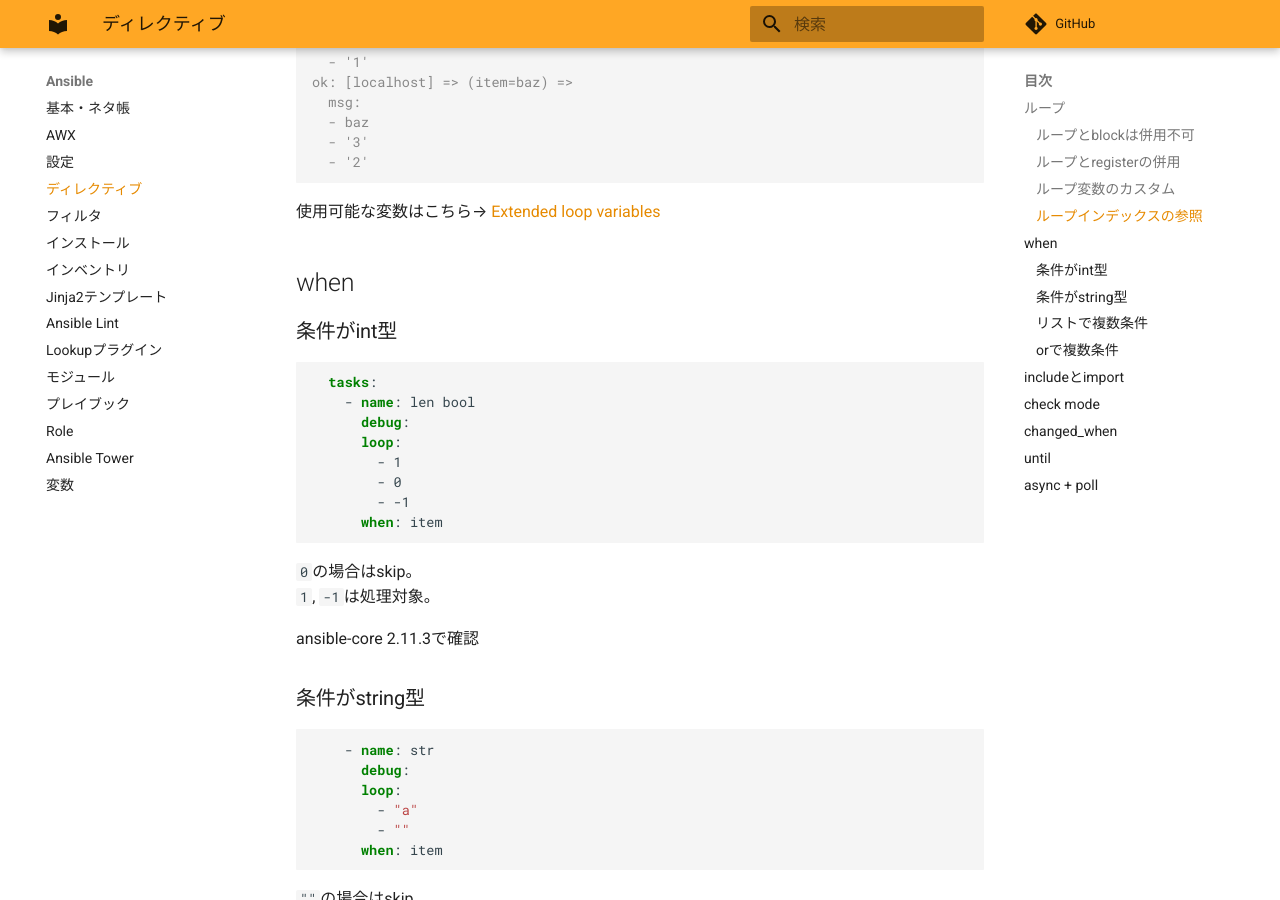
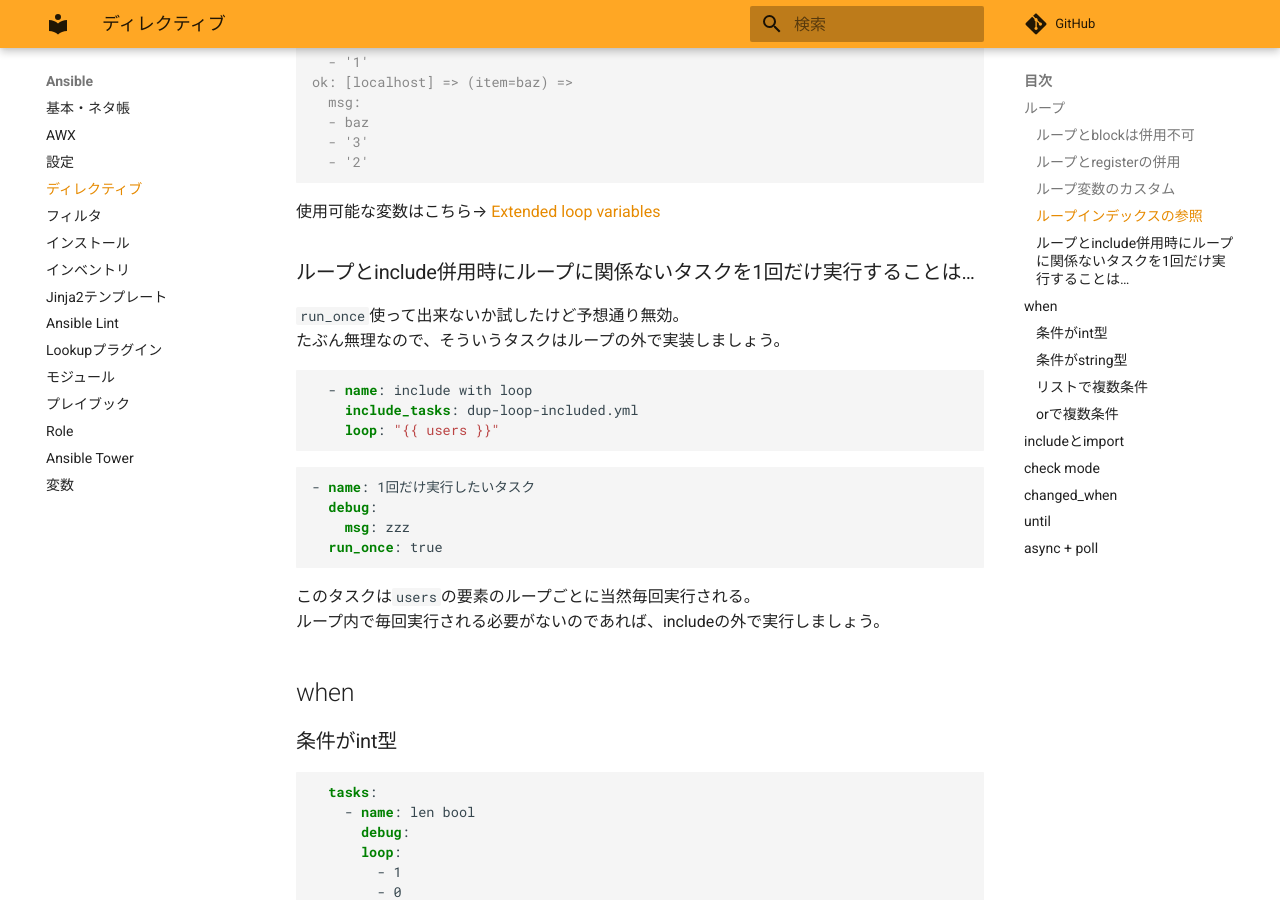
Before and after one commit to zaki-lknr/docs, an MkDocs documentation site: the page built from docs/Ansible/directives.md, in a window 1280 px wide and 900 px high, scrolled down 3477 px. Built offline with MkDocs 1.6.1 and Material for MkDocs 9.7.7, drawn with Linux system fonts in a browser that asks for light colours; comment, search, counter and statistics services are not loaded.

Commit message:
add: ansible/directive: loop+includeとrun_onceは無効であることのメモ

````diff
--- a/docs/Ansible/directives.md
+++ b/docs/Ansible/directives.md
@@ -173,6 +173,27 @@ ok: [localhost] => (item=baz) =>
 
 使用可能な変数はこちら→ [Extended loop variables](https://docs.ansible.com/ansible/latest/user_guide/playbooks_loops.html#extended-loop-variables)
 
+### ループとinclude併用時にループに関係ないタスクを1回だけ実行することは…
+
+`run_once`使って出来ないか試したけど予想通り無効。
+たぶん無理なので、そういうタスクはループの外で実装しましょう。
+
+```yaml
+  - name: include with loop
+    include_tasks: dup-loop-included.yml
+    loop: "{{ users }}"
+```
+
+```yaml
+- name: 1回だけ実行したいタスク
+  debug:
+    msg: zzz
+  run_once: true
+```
+
+このタスクは`users`の要素のループごとに当然毎回実行される。
+ループ内で毎回実行される必要がないのであれば、includeの外で実行しましょう。
+
 ## when
 
 ### 条件がint型
````
